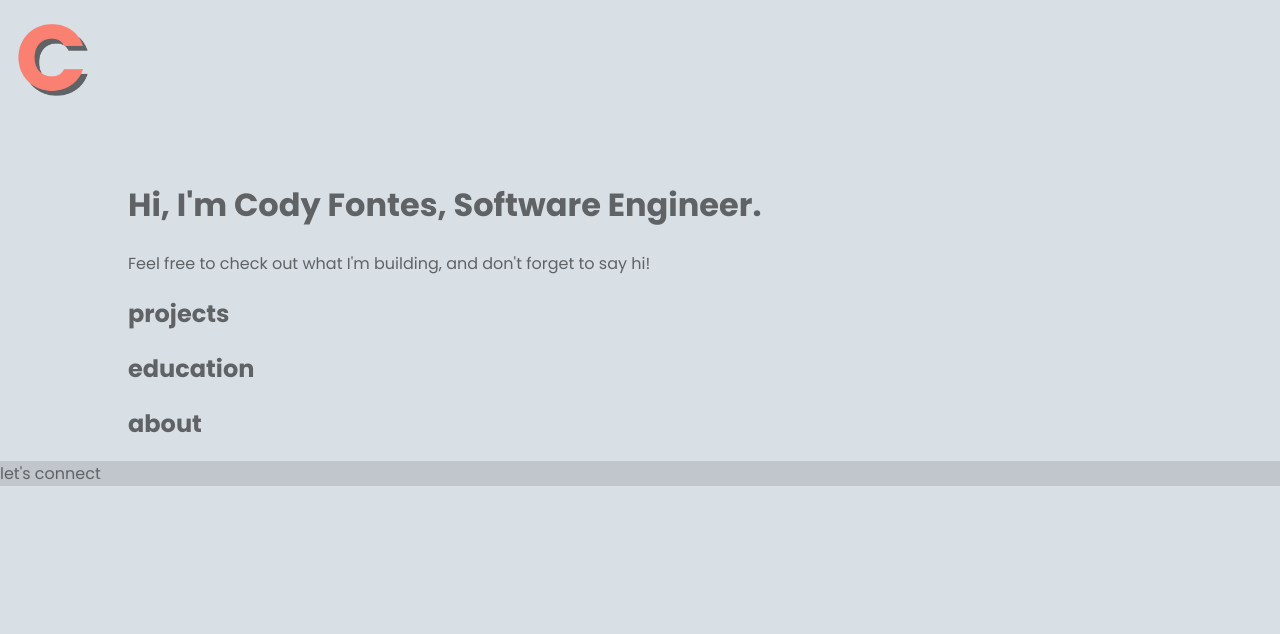
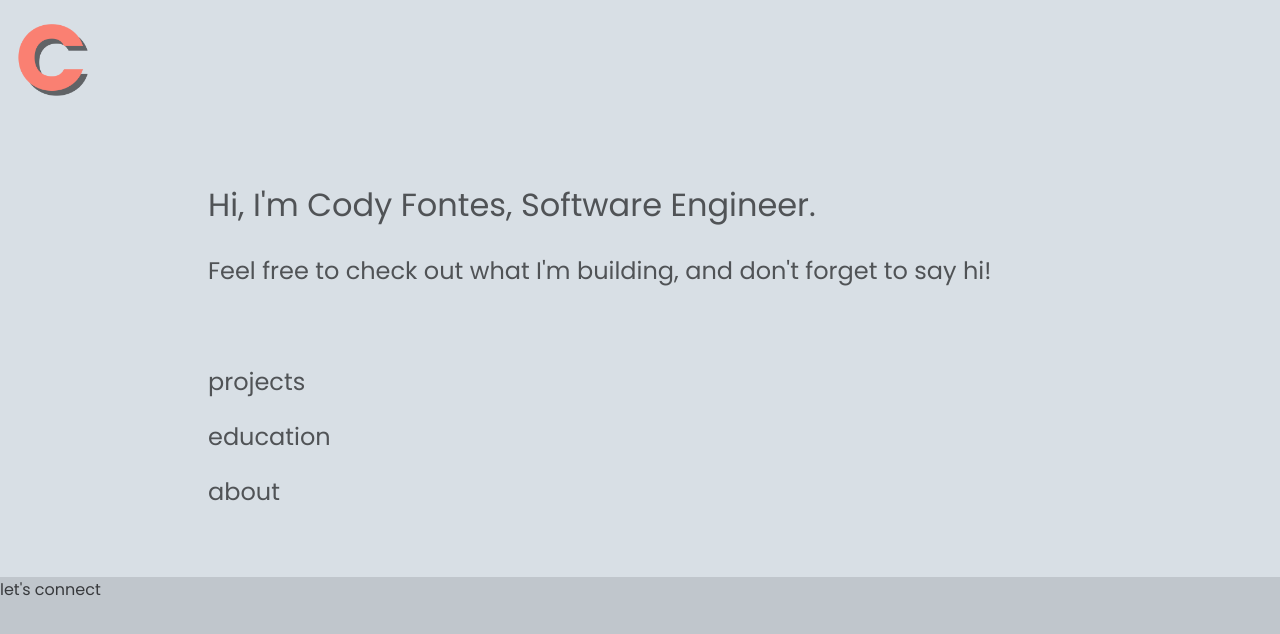
Before and after one commit to codemensch/cody_fontes_portfolio, a React (Create React App) app: page / in a window 1280 px wide. Shown: the top 634 px of the page. Built offline with nearby package versions, Linux system fonts and the light colour scheme.

Commit message:
Main content css improvements

```diff
--- a/src/components/footer/Footer.css
+++ b/src/components/footer/Footer.css
@@ -2,4 +2,8 @@
     background-color: #c0c6cc;
     bottom: 0;
     width: 100%;
+    height: 20em;
+    p {
+        color: #383a3d;
+    }
 }
--- a/src/components/main/Main.css
+++ b/src/components/main/Main.css
@@ -1,4 +1,13 @@
 .main-container {
-    padding-left: 3em;
-    padding-right: 3em;
+    padding-left: 8em;
+    padding-right: 8em;
 }
+
+.title-header-container p {
+    font-size: x-large;
+}
+
+.main-content {
+    padding-top: 2em;
+    padding-bottom: 2em;
+}
--- a/src/components/main/Main.js
+++ b/src/components/main/Main.js
@@ -14,6 +14,7 @@ function Main() {
                     </header>
                 </Col>
             </Row>
+            <div className='main-content'>
                 <Row className='section-container'>
                     <Col md={12}>
                         <h2>projects</h2>
@@ -29,6 +30,7 @@ function Main() {
                         <h2>about</h2>
                     </Col>
                 </Row>
+            </div>
         </Container>
     );
 }
--- a/src/index.css
+++ b/src/index.css
@@ -5,9 +5,12 @@ body {
     sans-serif;
   -webkit-font-smoothing: antialiased;
   -moz-osx-font-smoothing: grayscale;
-  color: #606366;
+  color: #505356;
   background-repeat: no-repeat;
   background-color: #d8dfe5;
+  h1, h2, h3, h4, h5, h6 {
+    font-weight: 400;
+  }
 }
 
 code {
```
Lines whose indentation alone changed are shown as unchanged.
